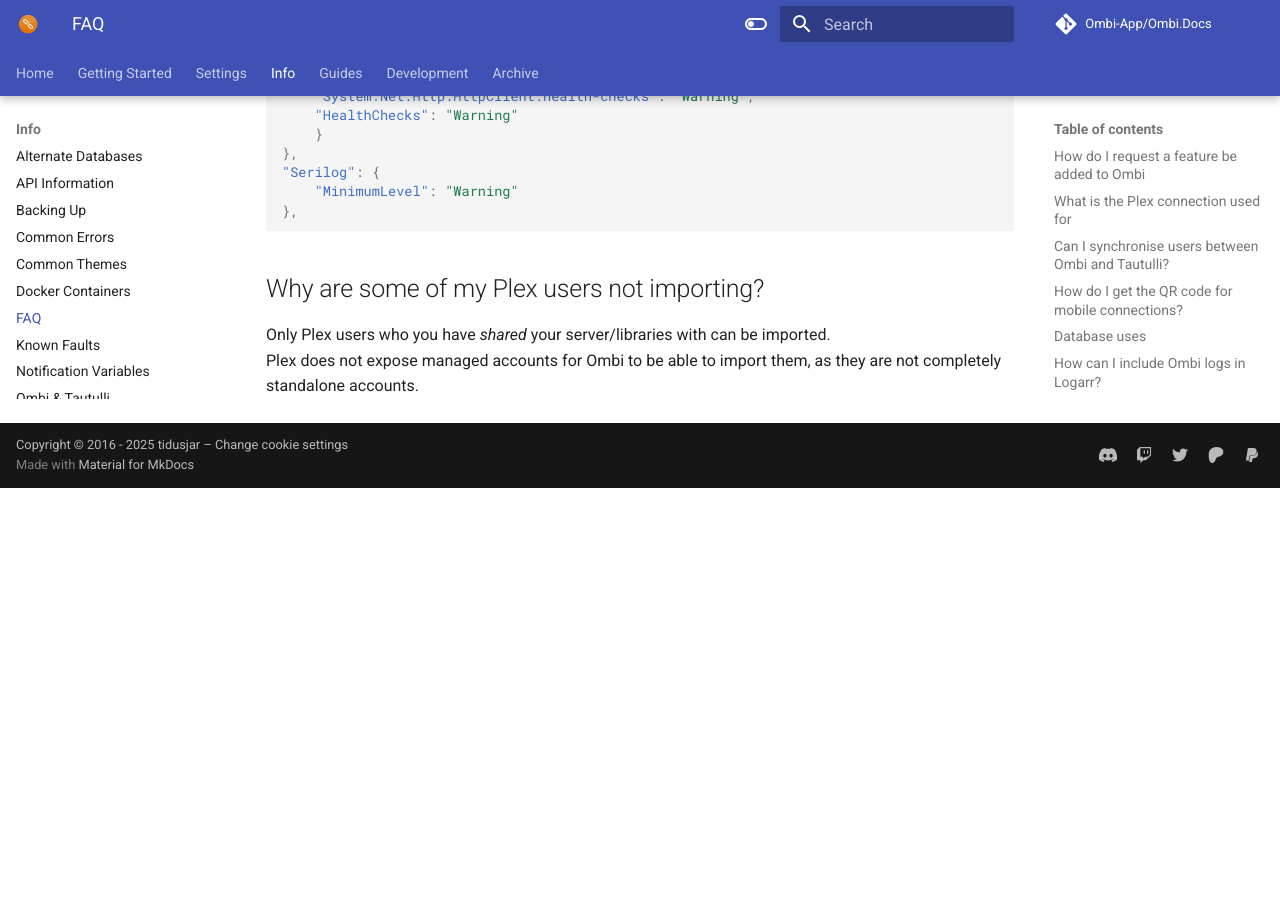
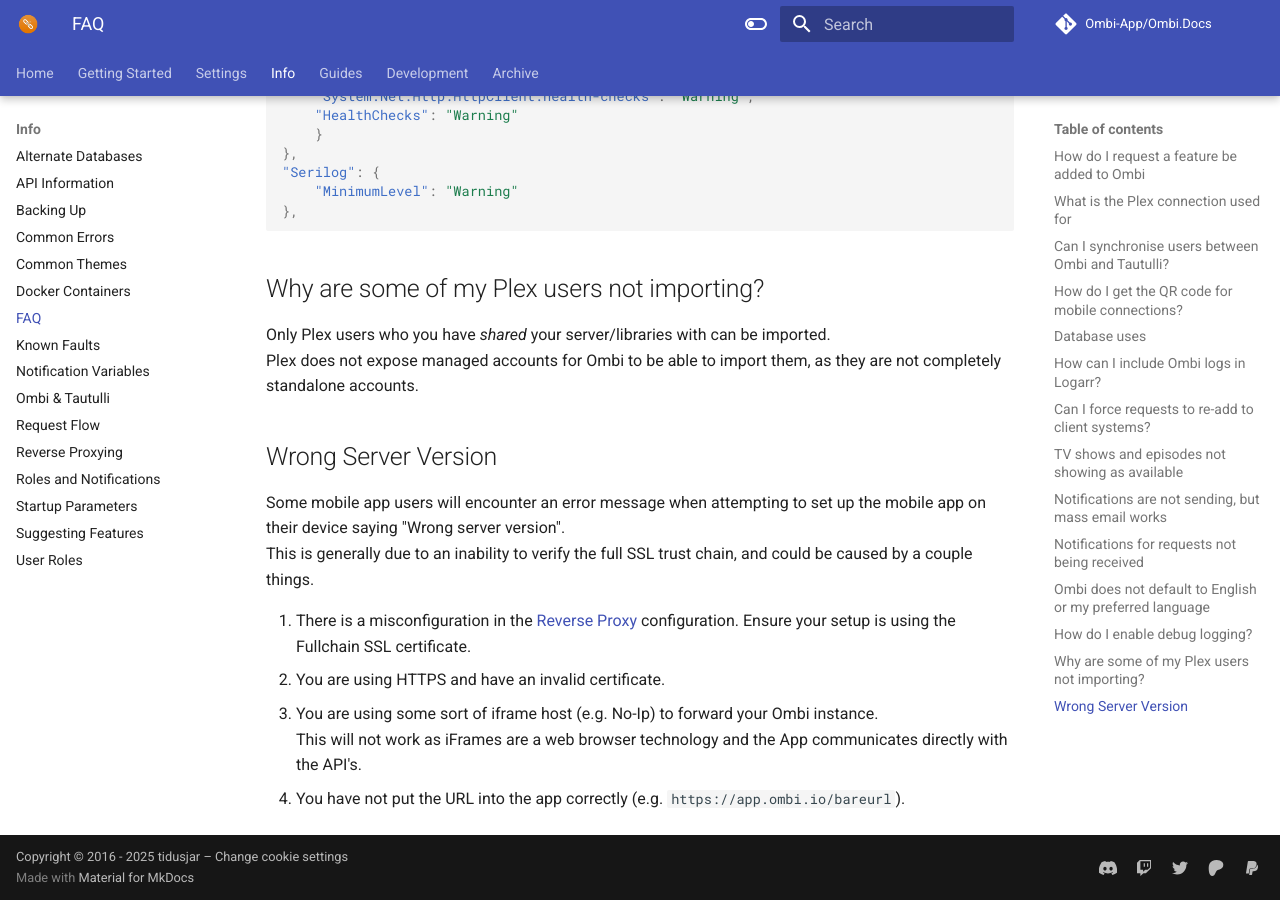
Before and after one commit to Ombi-app/Ombi.Docs, an MkDocs documentation site: the page built from docs/info/faq.md, in a window 1280 px wide and 900 px high, scrolled down 4178 px. Built offline with MkDocs 1.6.1 and Material for MkDocs 9.7.7, drawn with Linux system fonts in a browser that asks for light colours; comment, search, counter and statistics services are not loaded; before the commit the page ends 4666 px from its top, so only the background shows below that.

Commit message:
Add note about wrong server version

```diff
--- a/docs/info/faq.md
+++ b/docs/info/faq.md
@@ -217,3 +217,14 @@
 
 Only Plex users who you have _shared_ your server/libraries with can be imported.
 Plex does not expose managed accounts for Ombi to be able to import them, as they are not completely standalone accounts.
+
+## Wrong Server Version
+
+Some mobile app users will encounter an error message when attempting to set up the mobile app on their device saying "Wrong server version".
+This is generally due to an inability to verify the full SSL trust chain, and could be caused by a couple things.
+
+1. There is a misconfiguration in the [Reverse Proxy](../reverse-proxy/#why-fullchain-ssl-certificates) configuration. Ensure your setup is using the Fullchain SSL certificate.
+2. You are using HTTPS and have an invalid certificate.
+3. You are using some sort of iframe host (e.g. No-Ip) to forward your Ombi instance.
+This will not work as iFrames are a web browser technology and the App communicates directly with the API's.
+4. You have not put the URL into the app correctly (e.g. `https://app.ombi.io/bareurl`).
```
Also changed, not shown: docs/info/common-errors.md (+0 -5 lines).
